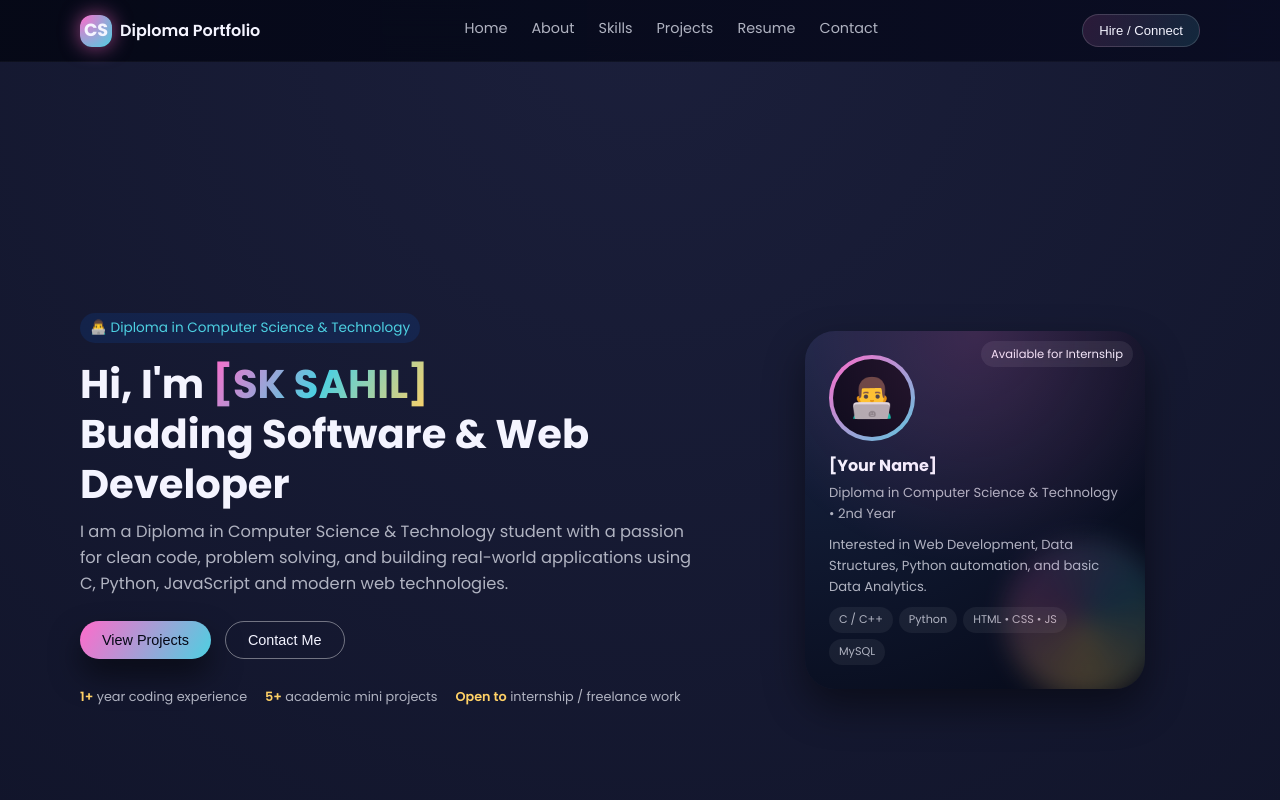
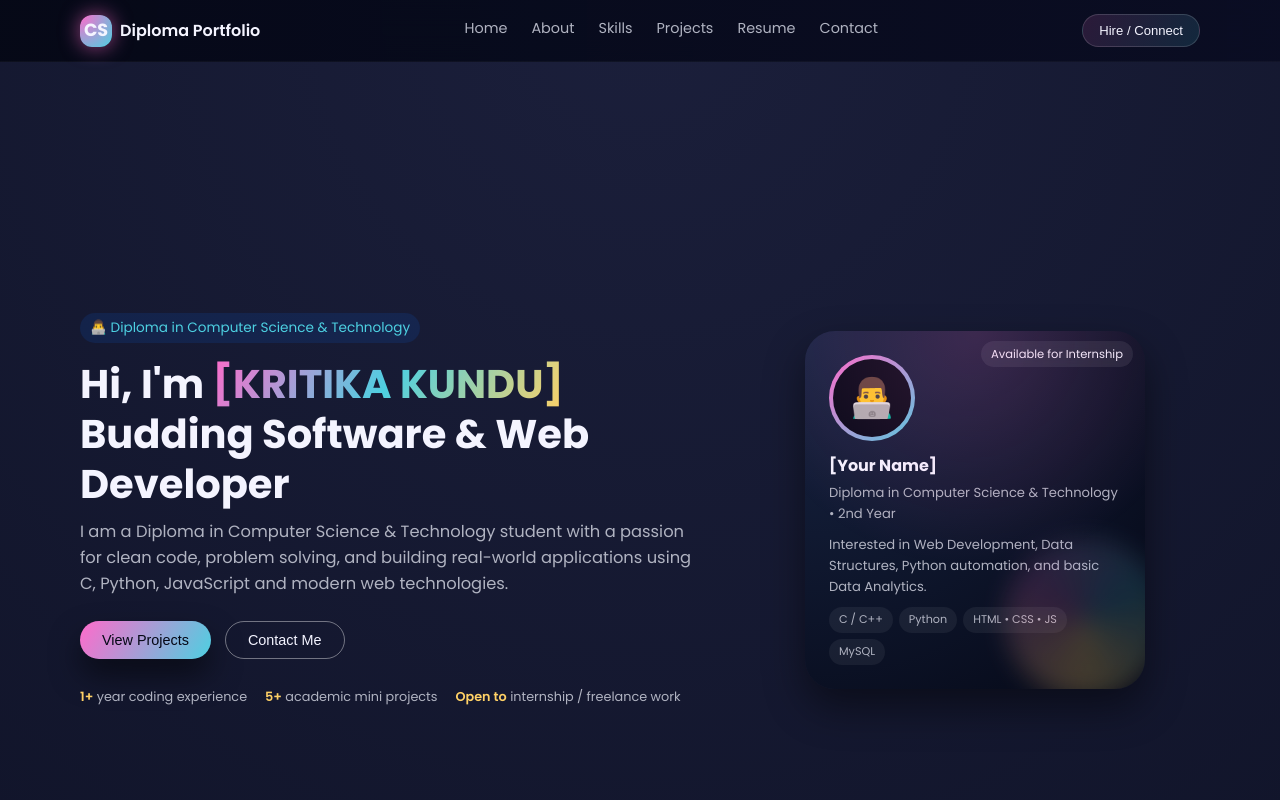
Before and after one commit to developer-kritika/Portfolio, a plain HTML site: page index.html in a window 1280 px wide. Shown: the top 800 px of the page. Drawn offline with Linux system fonts and the light colour scheme.

Commit message:
Update index.html

```diff
--- a/index.html
+++ b/index.html
@@ -826,7 +826,7 @@
             👨‍💻 Diploma in Computer Science & Technology
           </div>
           <h1 class="hero-title">
-            Hi, I'm <span>[SK SAHIL]</span> <br />
+            Hi, I'm <span>[KRITIKA KUNDU]</span> <br />
             Budding Software & Web Developer
           </h1>
           <p class="hero-subtitle">
```
